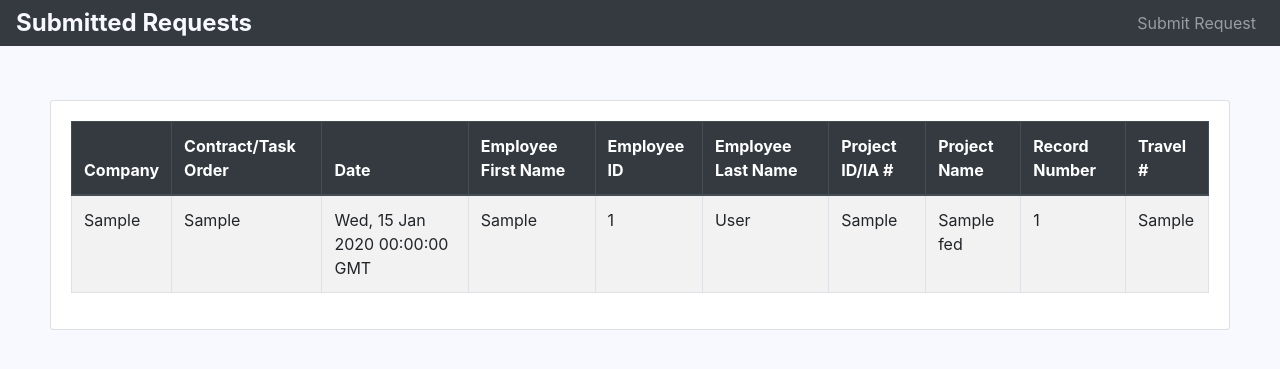
After one commit to tateha26/ETL_Project_2, a Flask app: page /report in a window 1280 px wide. The commit adds this page. Shown: the top 369 px of the page. Run offline with Flask 2, Linux system fonts and the light colour scheme; tables that the repository leaves empty hold one stand-in row (values such as "Sample post"); parts of the project's set-up code (start-up, migrations or seed data) failed here and were passed over; some libraries are stand-ins or nearby versions.

Commit message:
updating files

```diff
--- a/app.py
+++ b/app.py
@@ -14,10 +14,18 @@ import pymysql
 import pandas as pd
 
 # import JSON
-import json
+# import json
+
+# import OS
+import os
 
 # import config files
-from config import remote_gwsis_dbuser, remote_gwsis_dbpwd, remote_db_endpoint, remote_db_port, remote_gwsis_dbname
+# from config import remote_gwsis_dbuser, remote_gwsis_dbpwd, remote_db_endpoint, remote_db_port, remote_gwsis_dbname
+remote_gwsis_dbuser = os.environ.get("remote_gwsis_dbuser")
+remote_gwsis_dbpwd = os.environ.get("remote_gwsis_dbpwd")
+remote_db_endpoint = os.environ.get("remote_db_endpoint")
+remote_db_port = os.environ.get("remote_db_port")
+remote_gwsis_dbname = os.environ.get("remote_gwsis_dbname")
 
 # configure MySQL connection
 pymysql.install_as_MySQLdb()
@@ -253,11 +261,67 @@ def process_form_data():
     return render_template('success.html', employee_id=Employee_ID)
 
 
-# @app.route('/report', methods=['GET','POST'])
-# def process_form_data():
+@app.route('/report')
+def report():
 
-#     # start session
-#     session = Session(engine)
+    # start session
+    session = Session(engine)
+
+    try:
+        # # query for all records
+        # records = session.query(
+        #     Employee.Record_Number,
+        #     Employee.Employee_ID,
+        #     Employee.Last_Name,
+        #     Employee.First_Name,
+        #     Employee.Company,
+        #     Client.Travel_No,
+        #     Client.Project_Name,
+        #     Client.Project_ID_IA_No,
+        #     Client.Contract_Task_Order,
+        #     Client.Dt
+        #     ).all()
+
+        records = session.execute("SELECT\
+                fsde_employees_df.Record_Number,\
+                fsde_employees_df.Employee_ID,\
+                fsde_employees_df.Last_Name,\
+                fsde_employees_df.First_Name,\
+                fsde_employees_df.Company,\
+                client_info_fed.Travel_No,\
+                client_info_fed.Project_Name,\
+                client_info_fed.Project_ID_IA_No,\
+                client_info_fed.Contract_Task_Order,\
+                client_info_fed.Dt\
+            FROM fsde_employees_df\
+            JOIN client_info_fed \
+            ON fsde_employees_df.Record_Number = client_info_fed.Record_Number")
+
+        # # end session
+        session.close()
+
+        record_list = []
+
+        for a,b,c,d,e,f,g,h,i,j in records:
+            record_dict = {}
+            record_dict['Record Number'] = a
+            record_dict['Employee ID'] = b
+            record_dict['Employee Last Name'] = c
+            record_dict['Employee First Name'] = d
+            record_dict['Company'] = e
+            record_dict['Travel #'] = f
+            record_dict['Project Name'] = g
+            record_dict['Project ID/IA #'] = h
+            record_dict['Contract/Task Order'] = i
+            record_dict['Date'] = j
+            record_list.append(record_dict)
+
+        print(records)
+
+    except Exception as e:
+        print(e)
+
+    return render_template('report.html', records=record_list)
 
 
 if __name__ == '__main__':
--- /dev/null
+++ b/requirements.txt
@@ -0,0 +1,5 @@
+flask==1.1.1
+sqlalchemy==1.3.5
+pymysql==0.9.3
+pandas==0.22.0
+gunicorn==20.0.4
--- /dev/null
+++ b/templates/report.html
@@ -0,0 +1,112 @@
+<!DOCTYPE html>
+<html lang="en">
+
+
+<head>
+  <title>Travel Authorization Request</title>
+  <meta charset="utf-8">
+  <meta name="viewport" content="width=device-width, initial-scale=1">
+  <link rel="stylesheet" href="https://maxcdn.bootstrapcdn.com/bootstrap/4.4.1/css/bootstrap.min.css">
+  <script src="https://ajax.googleapis.com/ajax/libs/jquery/3.4.1/jquery.min.js"></script>
+  <script src="https://cdnjs.cloudflare.com/ajax/libs/popper.js/1.16.0/umd/popper.min.js"></script>
+  <script src="https://maxcdn.bootstrapcdn.com/bootstrap/4.4.1/js/bootstrap.min.js"></script>
+  <script src="https://d3js.org/d3.v5.min.js"></script>
+</head>
+
+
+<body style="background-color: ghostwhite;">
+
+<nav class="navbar navbar-expand-sm bg-dark navbar-dark fixed-top" style="padding-top: 0; padding-bottom: 0;">
+
+  <ul class="navbar-nav mr-auto">
+    <li class="nav-brand " style="color: ghostwhite; font-size: x-large; font-weight: bolder; padding-top: 5px; padding-bottom: 5px;">
+      Submitted Requests
+    </li>
+  </ul>
+
+  <button class="navbar-toggler" type="button" data-toggle="collapse" data-target="#collapsibleNavbar">
+    <span class="navbar-toggler-icon"></span>
+  </button>
+
+  <div class="collapse navbar-collapse" id="collapsibleNavbar">
+    <ul class="navbar-nav ml-auto active">
+      <li class="nav-item">
+        <a class="nav-link" href="/">Submit Request</a>
+      </li>
+    </ul>
+  </div>
+
+</nav>
+
+<div class="container-fluid" style="margin-top: 100px;">
+  <div class="row" style="margin-left: 20px; margin-right: 20px;">
+    <div class="col-sm-12">
+      <div class="card">
+        <div class="card-body">
+          <div class="table-responsive">
+            <table class="table table-striped table-bordered table-hover">
+              <thead class="thead-dark">
+                <tr style="text-align: left;">
+                  <!-- <th>Record Number</th>
+                  <th>Employee ID</th>
+                  <th>Employee Last Name</th>
+                  <th>Employee First Name</th>
+                  <th>Company</th>
+                  <th>Travel #</th>
+                  <th>Project Name</th>
+                  <th>Project ID/IA #</th>
+                  <th>Contract/Task_Order</th>
+                  <th>Date</th> -->
+                </tr>
+              </thead>
+              <tbody>
+              </tbody>
+            </table>
+          </div>
+        </div>
+      </div>
+    </div>
+  </div>
+</div>
+
+</body>
+
+<script type="text/javascript">
+
+  var tbody = d3.select("tbody");
+  var tr = d3.select("tr");
+  var records = JSON.parse('{{records | tojson}}');
+  var data = JSON.stringify(records)
+
+  console.log(data);
+
+  console.log(records);
+
+  for(i=0; i<1; i++)
+  {
+    var record = records[i];
+    Object.entries(record).forEach(([key, value]) =>
+    {
+      var cell = tr.append("th");
+      cell.text(key);
+    });
+  };
+
+  // records.forEach((record) => {
+  // Object.entries(record).forEach(([key, value]) => {
+  //   var cell = tr.append("th");
+  //   cell.text(key);
+  // });
+  // });
+
+  records.forEach((record) => {
+  var row = tbody.append("tr");
+  Object.entries(record).forEach(([key, value]) => {
+    var cell = row.append("td");
+    cell.text(value);
+  });
+  });
+
+</script>
+
+</html>
```
Also changed, not shown: templates/index.html (+8 -3 lines), templates/success.html (+15 -7 lines), 1 other file.
